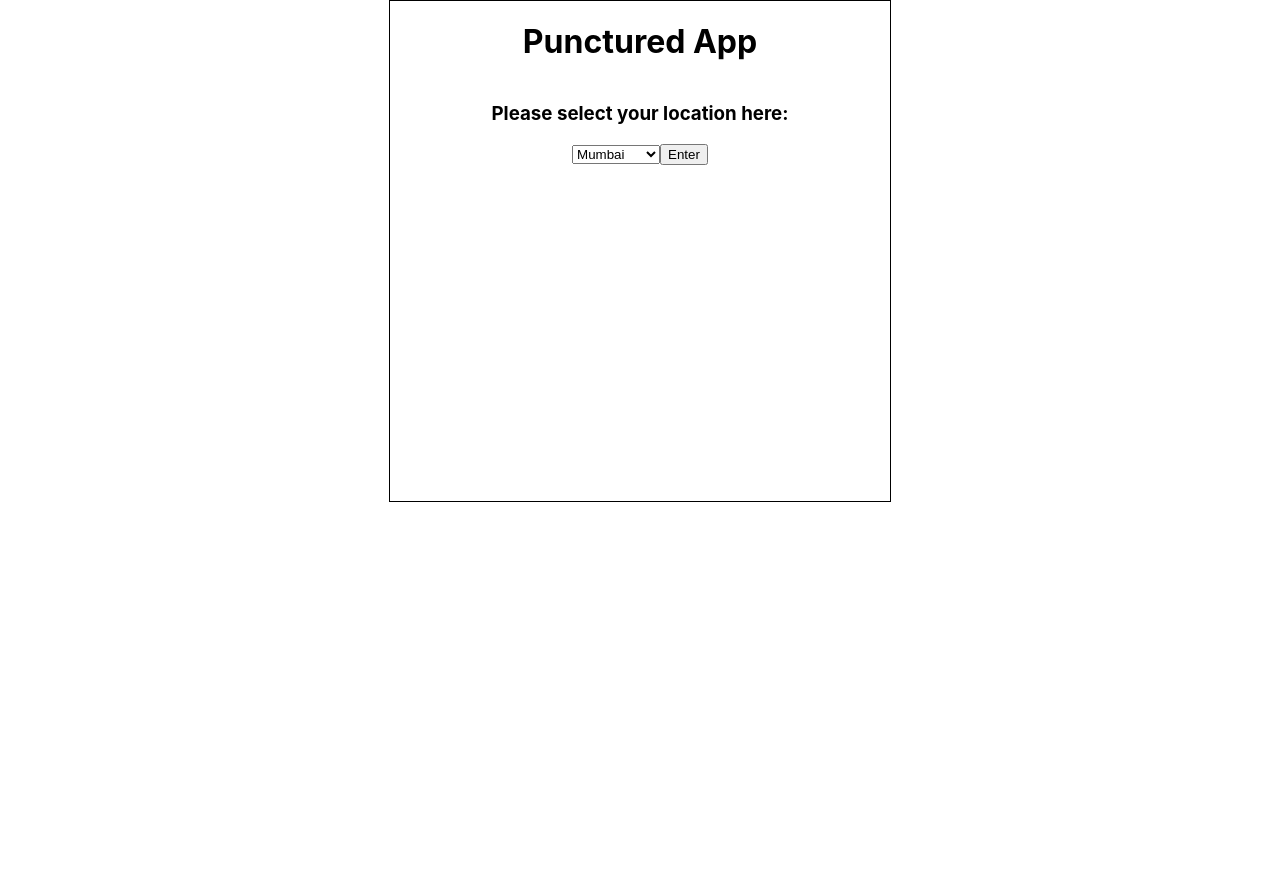
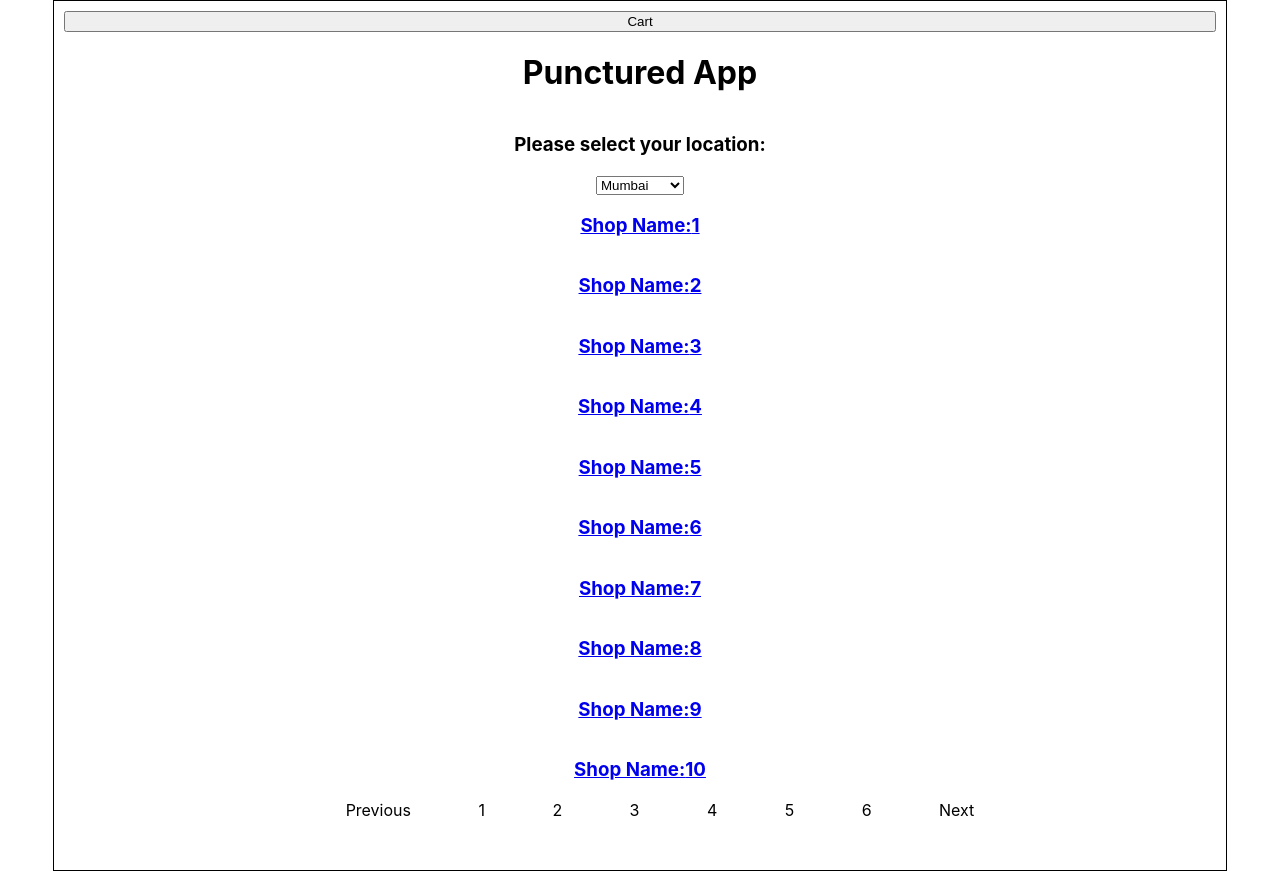
Before and after one commit to jaidev3/DriveU_Assignment, a React (Create React App) app in the folder punctured/: page / in a window 1280 px wide. Before the commit the page ends 800 px from the top, so only its background shows below. Built offline with nearby package versions, Linux system fonts and the light colour scheme.

Commit message:
pagination routing single product

```diff
--- a/punctured/package.json
+++ b/punctured/package.json
@@ -11,6 +11,7 @@
     "react": "^17.0.2",
     "react-dom": "^17.0.2",
     "react-hook-form": "^7.27.1",
+    "react-paginate": "^8.1.2",
     "react-redux": "^7.2.6",
     "react-router-dom": "^6.2.2",
     "react-scripts": "5.0.0",
--- a/punctured/src/App.css
+++ b/punctured/src/App.css
@@ -36,3 +36,12 @@
     transform: rotate(360deg);
   }
 }
+.paginationBttns {
+  list-style: none;
+  display: flex;
+  margin: auto;
+  gap: 5px;
+  cursor: pointer;
+  justify-content: space-around;
+  width: 60%;
+}
--- a/punctured/src/App.js
+++ b/punctured/src/App.js
@@ -1,9 +1,20 @@
 import "./App.css";
+import { Routes, Route } from "react-router-dom";
 import Home from "./pages/Home";
+import PaymentDetails from "./pages/PaymentDetails";
+import Checkout from "./pages/Checkout";
+import Cart from "./pages/Cart";
+import SingleShop from "./pages/SingleShop";
 function App() {
   return (
     <div className="App">
-      <Home />
+      <Routes>
+        <Route path="/" element={<Home />}></Route>
+        <Route path="checkout" element={<Checkout />}></Route>
+        <Route path="cart" element={<Cart />}></Route>
+        <Route path="payment" element={<PaymentDetails />}></Route>
+        <Route path="/:id" element={<SingleShop />}></Route>
+      </Routes>
     </div>
   );
 }
--- a/punctured/src/components/ShopList.jsx
+++ b/punctured/src/components/ShopList.jsx
@@ -1,10 +1,11 @@
 import React from 'react';
 import styled from "styled-components";
 
-function ShopList() {
+function ShopList({value}) {
   return (
   <>
- <h1>Shop Name</h1>
+
+ <h3>Shop Name:{value.id}</h3>
   </>
   )
 }
--- a/punctured/src/index.js
+++ b/punctured/src/index.js
@@ -2,10 +2,13 @@ import React from 'react';
 import ReactDOM from 'react-dom';
 import './index.css';
 import App from './App';
+import {BrowserRouter} from "react-router-dom"
 
 ReactDOM.render(
   <React.StrictMode>
+    <BrowserRouter>
     <App />
+    </BrowserRouter>
   </React.StrictMode>,
   document.getElementById('root')
 );
--- a/punctured/src/pages/Cart.jsx
+++ b/punctured/src/pages/Cart.jsx
@@ -4,7 +4,9 @@ import styled from  'styled-components'
 function Cart() {
   return (
     <div>
-
+      <h1>Cart page</h1>
+      <button>Checkout</button>
+      <button>Buy More</button>
     </div>
   )
 }
--- a/punctured/src/pages/Checkout.jsx
+++ b/punctured/src/pages/Checkout.jsx
@@ -5,7 +5,8 @@ import styled from  'styled-components'
 function Checkout() {
   return (
     <div>
-
+      <h1>checkout page</h1>
+      <button>Pay Now</button>
     </div>
   )
 }
--- a/punctured/src/pages/Home.jsx
+++ b/punctured/src/pages/Home.jsx
@@ -1,11 +1,25 @@
 import React, { useState, useEffect } from "react";
 import styled from "styled-components";
 import ShopList from "../components/ShopList";
+import {Link} from 'react-router-dom'
 import d from "../db.json";
+import ReactPaginate from "react-paginate";
 
 function Home() {
-  const [form, setForm] = useState({});
+  const [form, setForm] = useState({
+    "location":"none"
+  });
   const [data, setData] = useState([]);
+   ////pagination
+   const [pageNumber, setPageNumber] = useState(0);
+   const usersPerPage = 10;
+   const pagesVisited = pageNumber * usersPerPage;
+
+   const pageCount = Math.ceil(data.length / usersPerPage);
+
+   const changePage = ({ selected }) => {
+     setPageNumber(selected);
+   };
 
   useEffect(() => {
     setData(d);
@@ -24,12 +38,13 @@ function Home() {
   console.log(data);
   return (
     <Wrapper>
+      <button>Cart</button>
       <h1>Punctured App</h1>
-      <h3>Please select your location here:</h3>
+      <h3>Please select your location:</h3>
       <form action="" onSubmit={handleSubmit}>
         {/* <input
           onChange={handleInput}
-          type="text"
+          type="number"
           name="distance"
           placeholder="enter distance"
         /> */}
@@ -49,30 +64,43 @@ function Home() {
           <option value="Chennai">Chennai</option>
           <option value="Kolkata">Kolkata</option>
         </select>
-        <input type="submit" value="Enter"></input>
+        {/* <input type="submit" value="Enter"></input> */}
       </form>
 
-      {data.filter((e)=>{
-
-      }).map((e) => {
+      {data
+      .filter((e) => {
+            if (form.location === "none") return e;
+            else if (e.address.includes(form.location)) {
+              return e;}})
+            .slice(pagesVisited, pagesVisited + usersPerPage).map((e) => {
         return (
           <>
-            <ShopList value={e} />
+            <Link to={`/${e.id}`}> <ShopList value={e} /></Link>
           </>
         );
       })}
+
+            {/* pagination */}
+            <ReactPaginate
+        previousLabel={"Previous"}
+        nextLabel={"Next"}
+        pageCount={pageCount}
+        onPageChange={changePage}
+        containerClassName={"paginationBttns"}
+      />
     </Wrapper>
+
   );
 }
 
 export default Home;
 
 const Wrapper = styled.div`
-  width: 500px;
-  height: 500px;
+  width: 90%;
   border: 1px solid black;
   margin: auto;
   display: flex;
   flex-direction: column;
- overflow: scroll;
+  padding:10px ;
+  padding-bottom:50px ;
 `;
--- a/punctured/src/pages/PaymentDetails.jsx
+++ b/punctured/src/pages/PaymentDetails.jsx
@@ -1,13 +1,13 @@
-import React from 'react'
+import React from "react";
 
-import styled from  'styled-components'
+import styled from "styled-components";
 
 function PaymentDetails() {
   return (
     <div>
-
+      <h1>payment</h1>
     </div>
-  )
+  );
 }
 
-export default PaymentDetails
+export default PaymentDetails;
--- a/punctured/src/pages/SingleShop.jsx
+++ b/punctured/src/pages/SingleShop.jsx
@@ -1,8 +1,15 @@
 import React from "react";
 import styled from "styled-components";
+import {useParams} from "react-router-dom"
+function SingleShop() {
+  const { id } = useParams();
+  return <div>
 
-function SingleShop() {
-  return <div></div>;
+    <h1>detail of shop:{id}</h1>
+    <button>Add to Cart</button>
+    <button>Check Cart</button>
+    <button>Back to Home</button>
+  </div>;
 }
 
 export default SingleShop;
```
Also changed, not shown: 1 other file (tests, documents, lock files or other folders).
